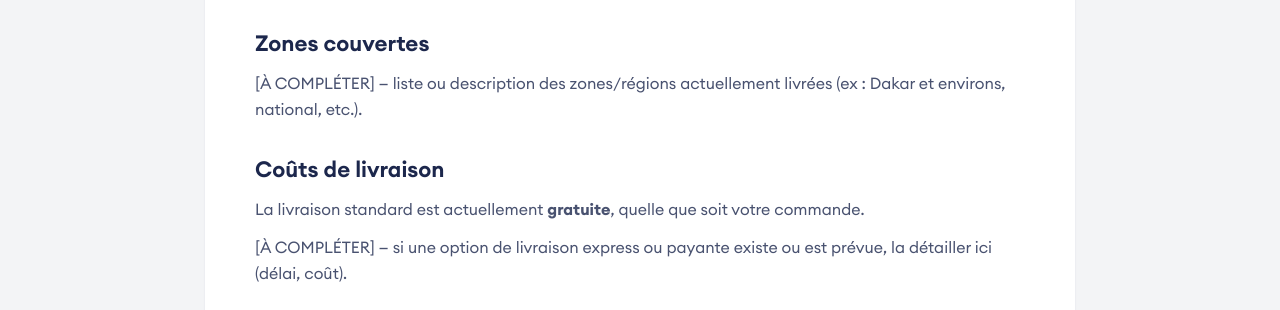
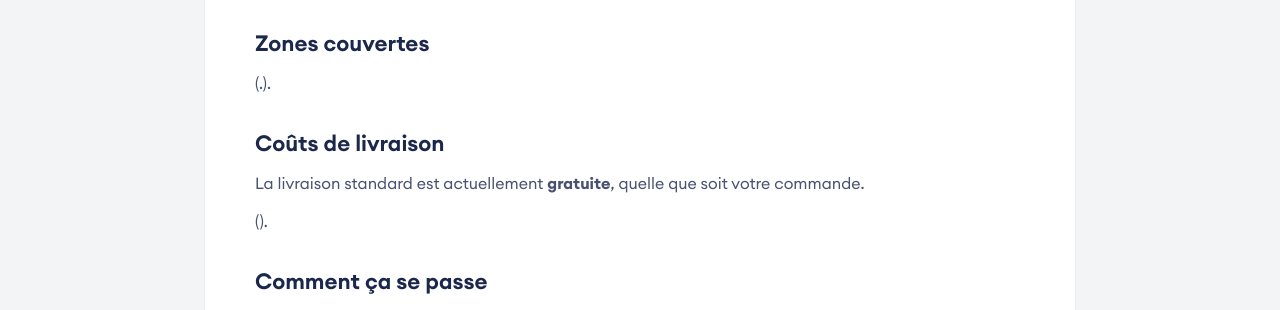
Before and after one commit to ThinkandCodeFocus/T-Express, a Next.js app in the folder T-Express-Frontend/: page /livraison in a window 1280 px wide. Shown: the part 642-952 px from the top of the page. Built offline with nearby package versions, Linux system fonts and the light colour scheme; no server answers.

Commit message:
feat(#15): ajoute les pages A propos et Informations de livraison, liees dans le footer

```diff
--- a/T-Express-Frontend/src/app/(site)/(pages)/livraison/page.tsx
+++ b/T-Express-Frontend/src/app/(site)/(pages)/livraison/page.tsx
@@ -28,8 +28,7 @@ const LivraisonPage = () => (
 
     <Section titre="Zones couvertes">
       <p>
-        [À COMPLÉTER] — liste ou description des zones/régions actuellement livrées (ex : Dakar et
-        environs, national, etc.).
+        (.).
       </p>
     </Section>
 
@@ -39,8 +38,7 @@ const LivraisonPage = () => (
         commande.
       </p>
       <p>
-        [À COMPLÉTER] — si une option de livraison express ou payante existe ou est prévue, la détailler
-        ici (délai, coût).
+        ().
       </p>
     </Section>
 
```
